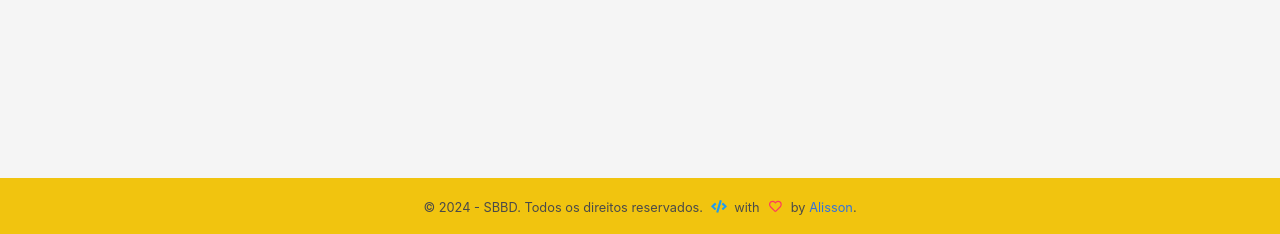
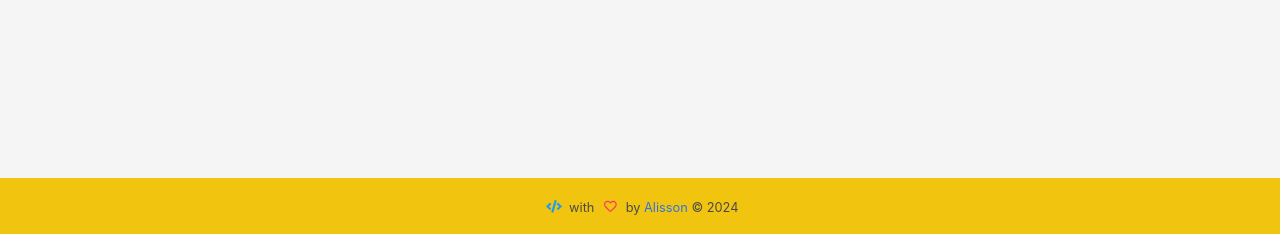
Before and after one commit to AlissonSteffens/wordpress-maintenance-theme, a WordPress theme: template front-page.php in a window 1280 px wide. Shown: the part 574-808 px from the top of the page. Run offline with PHP 8.4 and a stand-in for WordPress, Linux system fonts and the light colour scheme; the site name, menu and one post (Sample post) are stand-ins, and other content is empty; some libraries are stand-ins or nearby versions.

Commit message:
:art: fix footer

```diff
--- a/footer.php
+++ b/footer.php
@@ -5,15 +5,13 @@ $current_year = date('Y');
 <footer class="footer">
 
   <div class="copy">
-    &copy; <?php echo $current_year ?> - SBBD. Todos os direitos reservados.
     <span class="icon has-text-info">
       <i class="fas fa-code"></i>
     </span> with
     <span class="icon has-text-danger">
       <i class="far fa-heart"></i>
-    </span>
-    by
-    <a href="https://alissonsteffens.com" target="_blank">Alisson</a>.
+    </span> by <a href="https://alissonsteffens.com" target="_blank">Alisson</a> &copy; <?php echo $current_year ?>
+
   </div>
 </footer>
 
```
